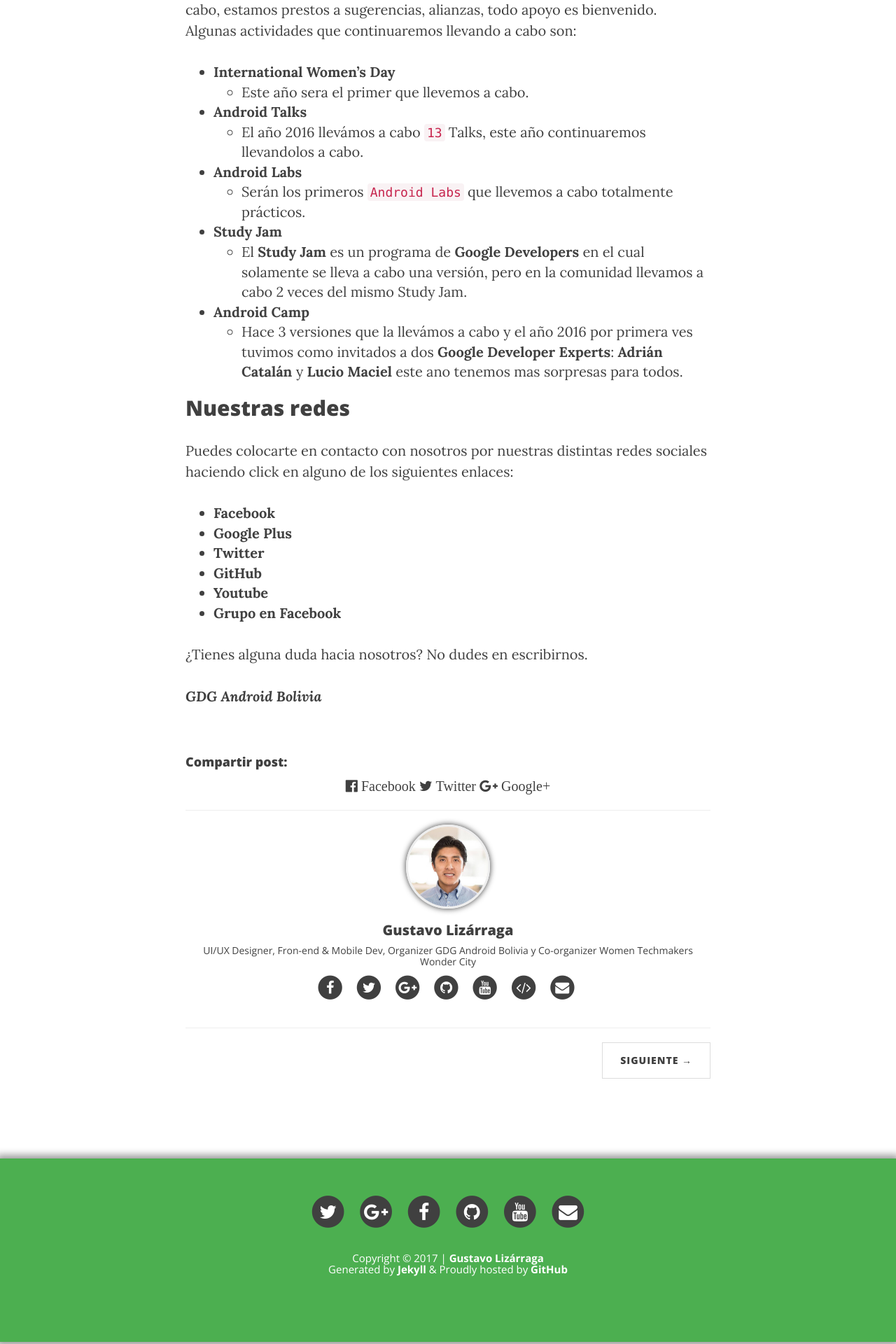
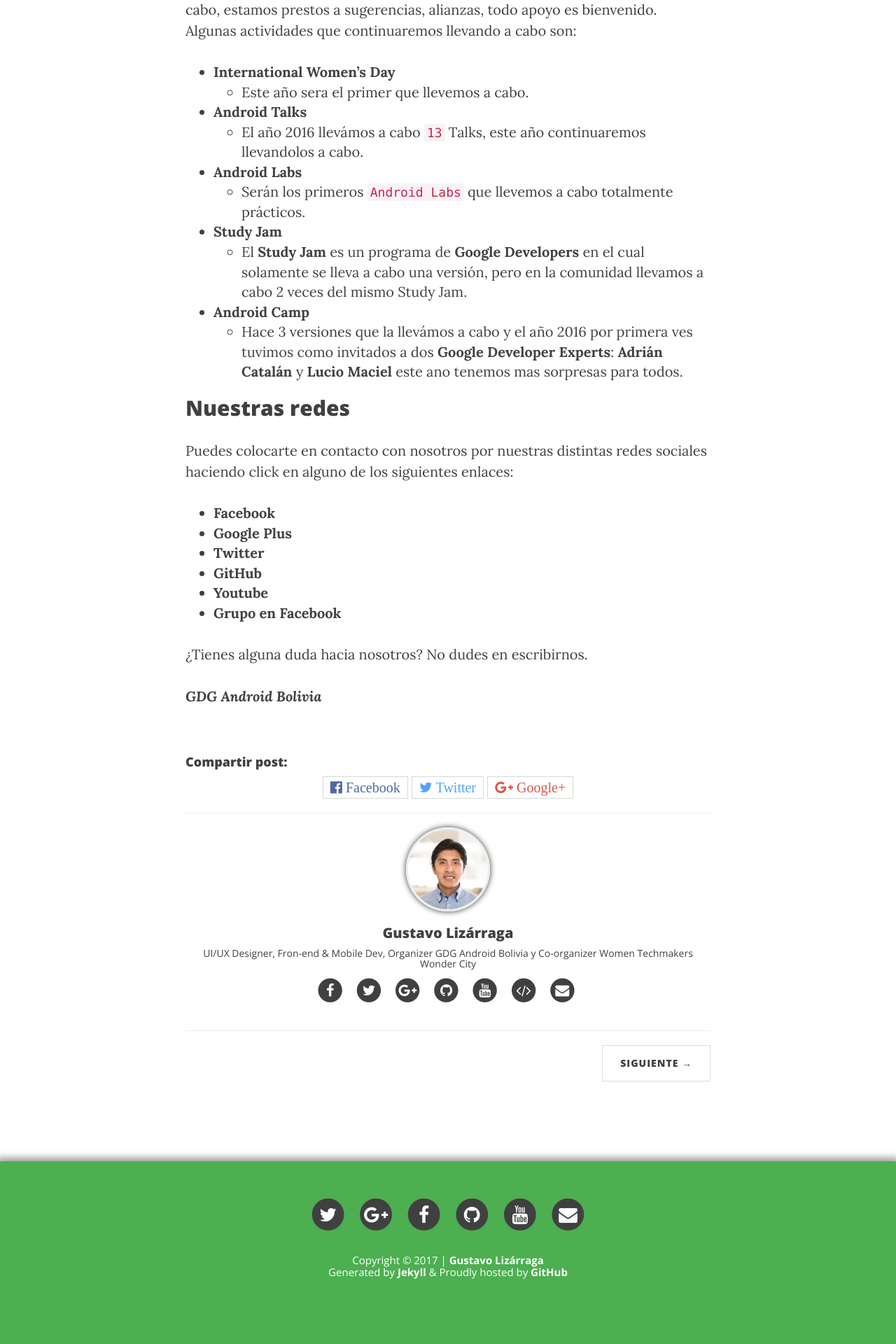
Before and after one commit to GDGAndroidBolivia/gdgandroidbolivia.github.io, a Jekyll site: the page built from _posts/2017-03-10-lanzamiento-blog.markdown, in a window 1280 px wide. Shown: the part 1572-3492 px from the top of the page at 70% size. Built offline with Jekyll 4.4.1, drawn with Linux system fonts in a browser that asks for light colours; nearby versions of some CDN libraries; comment, search, counter and statistics services are not loaded.

Commit message:
Adicion de stilos

```diff
--- a/css/clean-blog.css
+++ b/css/clean-blog.css
@@ -403,6 +403,38 @@ hr.small {
     fill: #1ABC54
 }
 
+
+
+.share-button {
+    margin: 0px;
+    border: 1px solid #D3D6D2;
+    padding: 5px 10px 5px 10px;
+    opacity: 0.9;
+}
+.share-button:hover {
+    opacity: 1;
+}
+
+.fa-facebook-official {
+    color: #3b5998;
+}
+.fa-google-plus {
+    color: #d34836;
+}
+
+.fa-linkedin {
+    color: #0077b5;
+}
+.fa-envelop {
+    color: #444444;
+}
+.fa-reddit {
+    color: #ff5700;
+}
+
+.fa-twitter {
+    color: #4099FF;
+}
 
 
 .image-member-index{
```
